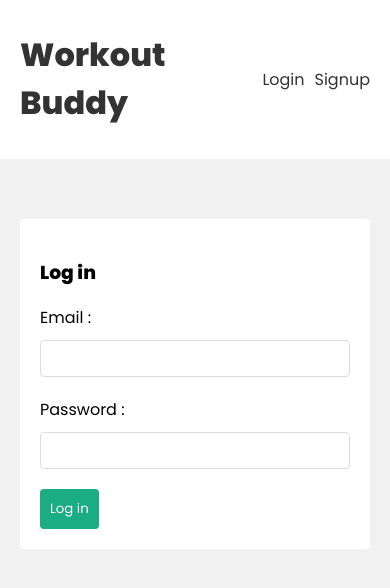
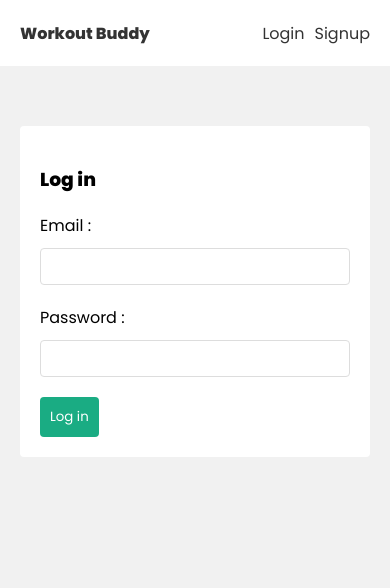
Before and after one commit to DaveCodingRitualist/Mern-Workout, a React (Vite) app in the folder frontend/: page /login in a window 390 px wide. Shown: the top 588 px of the page. Built offline with nearby package versions, Linux system fonts and the light colour scheme.

Commit message:
mobile updated

```diff
--- a/frontend/src/components/Navbar.jsx
+++ b/frontend/src/components/Navbar.jsx
@@ -11,11 +11,11 @@ const { user } = useAuthContext()
     <header>
      <div className="container">
         <Link to='/'>
-            <h1>Workout Buddy</h1>
+            <h1 className='my-title'>Workout Buddy</h1>
         </Link>
         <nav>
         {user && <div>
-          <span>{user.email}  </span>
+          {/* <span>{user.email}  </span> */}
           <button onClick={handleClick}>Log out</button>
         </div>}
         {!user && <>
--- a/frontend/src/components/WorkoutDetails.jsx
+++ b/frontend/src/components/WorkoutDetails.jsx
@@ -1,5 +1,7 @@
 import { useWorkoutsContext } from "../hooks/useWorkoutContext"
 import { useAuthContext } from "../hooks/useAuthContext"
+// date fns
+import formatDistanceToNow from 'date-fns/formatDistanceToNow'
 
 const WorkoutDetails = ({ workout }) => {
   const { dispatch } = useWorkoutsContext()
@@ -30,7 +32,7 @@ const WorkoutDetails = ({ workout }) => {
       <h4>{workout.title}</h4>
       <p><strong>Load (kg): </strong>{workout.load}</p>
       <p><strong>Reps: </strong>{workout.reps}</p>
-      <p>{workout.createdAt}</p>
+      <p>{formatDistanceToNow(new Date(workout.createdAt), { addSuffix: true })}</p>
       <span onClick={handleClick}>🗑️</span>
     </div>
   )
--- a/frontend/src/components/WorkoutForm.jsx
+++ b/frontend/src/components/WorkoutForm.jsx
@@ -51,7 +51,7 @@ const WorkoutForm = () => {
 
   return (
     <form className="create" onSubmit={handleSubmit}>
-      <h3>Add a New Workout</h3>
+      <h3>Add a Workout</h3>
       <label>Exercise Title:</label>
       <input
         type="text"
--- a/frontend/src/index.css
+++ b/frontend/src/index.css
@@ -129,3 +129,17 @@ form.signup, form.login {
   background: #fff;
   border-radius: 4px;
 }
+
+.my-title {
+  font-size: 1em;
+}
+
+@media only screen and (max-width: 600px) {
+  body {
+    .home {
+  display: grid;
+  grid-template-columns: 3fr 2fr;
+  gap: 10px;
+}
+  }
+}
```
